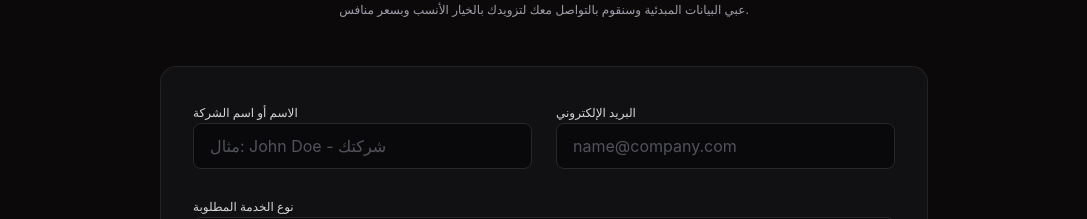
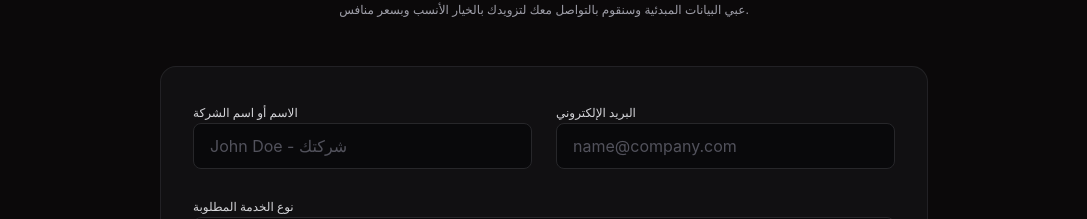
Before and after one commit to NexoraSolutions-tech26/NexoraWebsite, a React (Vite) app: page / in a window 1280 px wide. Shown: the part 2039-2258 px from the top of the page, without its empty margins (96-1183 px from the left). Built offline with nearby package versions, Linux system fonts and the light colour scheme.

Commit message:
Simplify name placeholders

```diff
--- a/src/App.jsx
+++ b/src/App.jsx
@@ -74,7 +74,7 @@ export default function App() {
         quoteTitle: 'Request a project quote',
         contactTitle: 'Direct contact channels',
         nameLabel: 'Name or company name',
-        namePlaceholder: 'Example: John Doe - Your company',
+        namePlaceholder: 'John Doe - Your company',
         emailLabel: 'Email address',
         serviceLabel: 'Required service',
         serviceDevelopment: 'Website / full-stack application development',
@@ -127,7 +127,7 @@ export default function App() {
         quoteTitle: 'اطلب عرض سعر لمشروعك',
         contactTitle: 'قنوات التواصل المباشرة',
         nameLabel: 'الاسم أو اسم الشركة',
-        namePlaceholder: 'مثال: John Doe - شركتك',
+        namePlaceholder: 'John Doe - شركتك',
         emailLabel: 'البريد الإلكتروني',
         serviceLabel: 'نوع الخدمة المطلوبة',
         serviceDevelopment: 'تطوير موقع / تطبيق متكامل (Full-Stack)',
```
